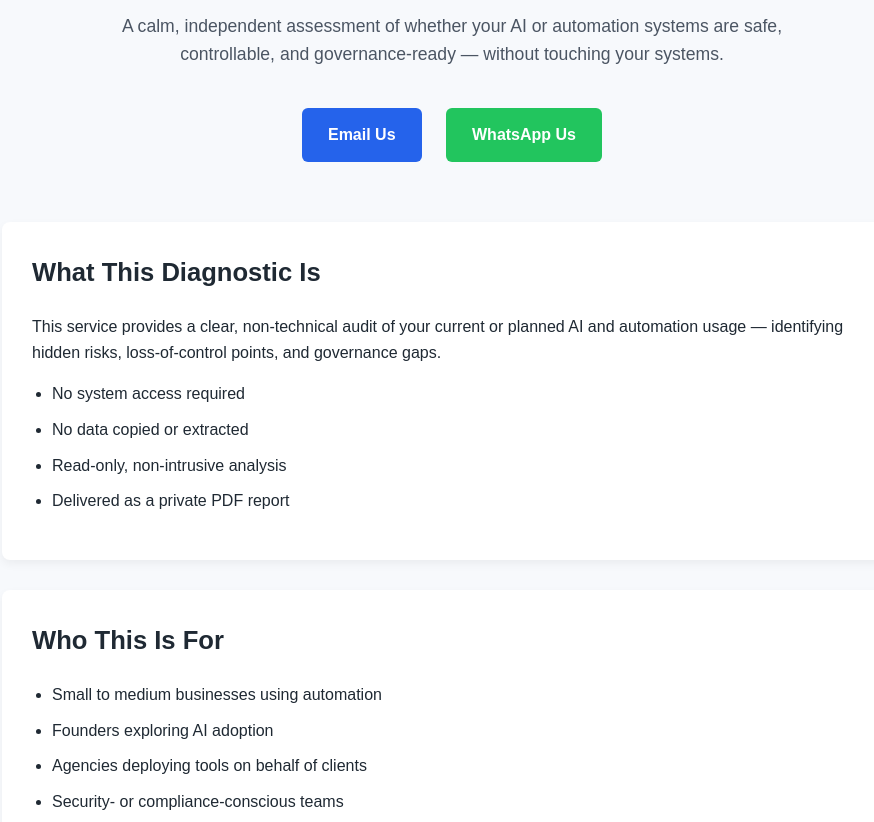
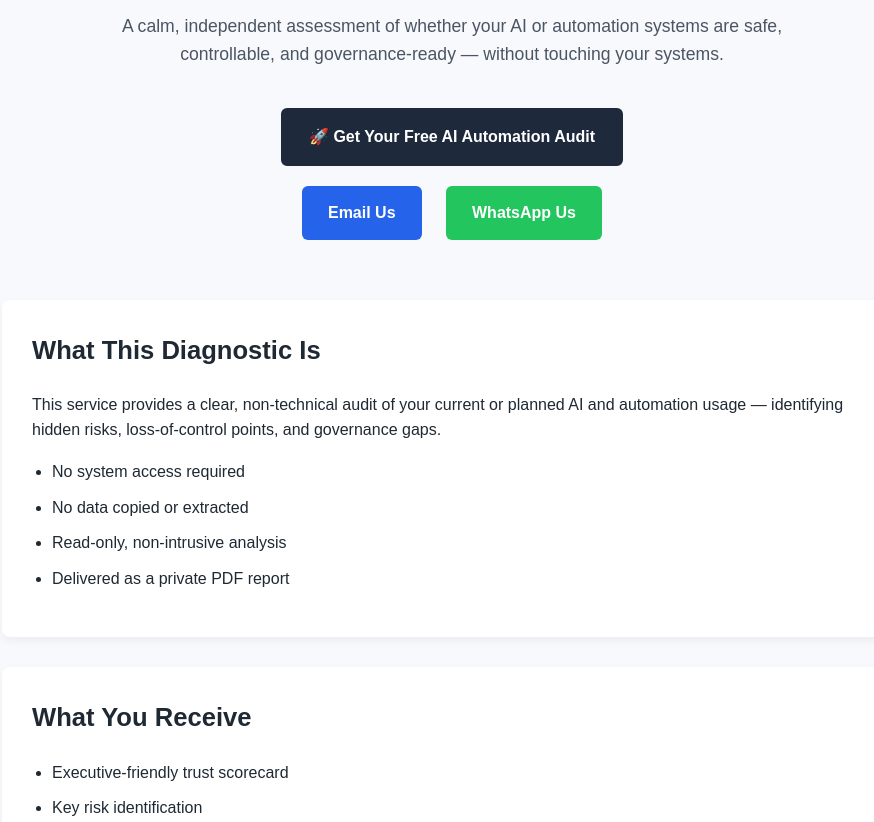
Before and after one commit to ronniepretorius888-cyber/Senti-nt-Ecosystem-Public, a plain HTML site: page index.html in a window 1280 px wide. Shown: the part 130-952 px from the top of the page, without its empty margins (188-1062 px from the left). Drawn offline with Linux system fonts and the light colour scheme.

Commit message:
Added JotForm Audit CTA buttons

```diff
--- a/index.html
+++ b/index.html
@@ -4,37 +4,110 @@
   <meta charset="UTF-8" />
   <meta name="viewport" content="width=device-width, initial-scale=1.0" />
   <title>AI & Automation Trust Diagnostic</title>
+
   <style>
-    body { margin: 0; font-family: Arial, Helvetica, sans-serif; background: #f7f9fc; color: #1f2933; line-height: 1.6; }
-    .container { max-width: 900px; margin: auto; padding: 40px 20px; }
-    header { text-align: center; margin-bottom: 50px; }
-    header h1 { font-size: 2.4rem; margin-bottom: 15px; }
-    header p { font-size: 1.1rem; color: #4b5563; max-width: 700px; margin: auto; }
-    .cta-buttons { margin-top: 30px; }
-    .cta-buttons a { display: inline-block; margin: 10px; padding: 14px 26px; text-decoration: none; font-weight: bold; border-radius: 6px; }
+    body {
+      margin: 0;
+      font-family: Arial, Helvetica, sans-serif;
+      background: #f7f9fc;
+      color: #1f2933;
+      line-height: 1.6;
+    }
+    .container {
+      max-width: 900px;
+      margin: auto;
+      padding: 40px 20px;
+    }
+    header {
+      text-align: center;
+      margin-bottom: 50px;
+    }
+    header h1 {
+      font-size: 2.4rem;
+      margin-bottom: 15px;
+    }
+    header p {
+      font-size: 1.1rem;
+      color: #4b5563;
+      max-width: 700px;
+      margin: auto;
+    }
+    .cta-buttons {
+      margin-top: 30px;
+    }
+    .cta-buttons a {
+      display: inline-block;
+      margin: 10px;
+      padding: 14px 26px;
+      text-decoration: none;
+      font-weight: bold;
+      border-radius: 6px;
+      transition: transform 0.2s, background-color 0.2s;
+    }
+    /* The New Audit Button Style */
+    .audit-cta {
+      background: #1e293b; /* Dark Navy for Authority */
+      color: #ffffff;
+      border: 2px solid #1e293b;
+    }
+    .audit-cta:hover {
+      background: #334155;
+      transform: translateY(-2px);
+    }
     .primary { background: #2563eb; color: #ffffff; }
     .secondary { background: #22c55e; color: #ffffff; }
-    section { background: #ffffff; padding: 30px; border-radius: 8px; margin-bottom: 30px; box-shadow: 0 4px 10px rgba(0,0,0,0.05); }
+
+    section {
+      background: #ffffff;
+      padding: 30px;
+      border-radius: 8px;
+      margin-bottom: 30px;
+      box-shadow: 0 4px 10px rgba(0,0,0,0.05);
+    }
     section h2 { margin-top: 0; font-size: 1.6rem; }
     ul { padding-left: 20px; }
     li { margin-bottom: 10px; }
-    .trust-box { background: #f1f5f9; border-left: 5px solid #2563eb; padding: 20px; margin-top: 20px; }
-    footer { text-align: center; font-size: 0.9rem; color: #6b7280; margin-top: 40px; }
+    .trust-box {
+      background: #f1f5f9;
+      border-left: 5px solid #2563eb;
+      padding: 20px;
+      margin-top: 20px;
+    }
+    footer {
+      text-align: center;
+      font-size: 0.9rem;
+      color: #6b7280;
+      margin-top: 40px;
+    }
   </style>
 </head>
+
 <body>
   <div class="container">
     <header>
       <h1>AI & Automation Trust Diagnostic</h1>
-      <p>A calm, independent assessment of whether your AI or automation systems are safe, controllable, and governance-ready — without touching your systems.</p>
+      <p>
+        A calm, independent assessment of whether your AI or automation systems
+        are safe, controllable, and governance-ready — without touching your systems.
+      </p>
+
       <div class="cta-buttons">
+        <a href="https://form.jotform.com/260020977694059" target="_blank" class="audit-cta">
+          🚀 Get Your Free AI Automation Audit
+        </a>
+        <br>
         <a class="primary" href="mailto:ronniepretorius888@gmail.com?subject=AI%20Automation%20Audit%20Request">Email Us</a>
         <a class="secondary" href="https://wa.me/27609547918" target="_blank">WhatsApp Us</a>
       </div>
     </header>
+
     <section>
       <h2>What This Diagnostic Is</h2>
-      <p>This service provides a clear, non-technical audit of your current or planned AI and automation usage — identifying hidden risks, loss-of-control points, and governance gaps.</p>
+      <p>
+        This service provides a clear, non-technical audit of your current or planned
+        AI and automation usage — identifying hidden risks, loss-of-control points,
+        and governance gaps.
+      </p>
       <ul>
         <li>No system access required</li>
         <li>No data copied or extracted</li>
@@ -42,15 +115,7 @@
         <li>Delivered as a private PDF report</li>
       </ul>
     </section>
-    <section>
-      <h2>Who This Is For</h2>
-      <ul>
-        <li>Small to medium businesses using automation</li>
-        <li>Founders exploring AI adoption</li>
-        <li>Agencies deploying tools on behalf of clients</li>
-        <li>Security- or compliance-conscious teams</li>
-      </ul>
-    </section>
+
     <section>
       <h2>What You Receive</h2>
       <ul>
@@ -61,9 +126,21 @@
       </ul>
       <div class="trust-box">
         <strong>Important:</strong><br>
-        This diagnostic is conducted using a read-only audit framework. No client systems, data, or intellectual property are accessed or stored.
+        This diagnostic is conducted using a read-only audit framework.
+        No client systems, data, or intellectual property are accessed or stored.
       </div>
     </section>
+
+    <section style="text-align: center;">
+      <h2>Ready for Clarity?</h2>
+      <p>Secure your operations before risks become costly.</p>
+      <div class="cta-buttons">
+        <a href="https://form.jotform.com/260020977694059" target="_blank" class="audit-cta">
+          Start Your Free Audit Now
+        </a>
+      </div>
+    </section>
+
     <footer>
       Independent Diagnostic • Private Delivery • No System Access Required
     </footer>
```
